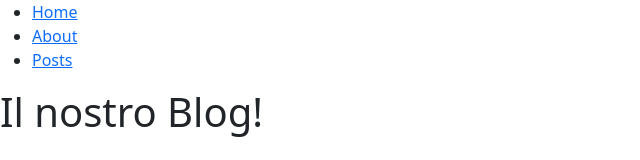
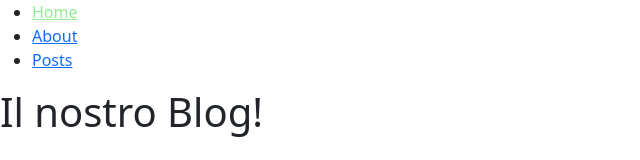
Before and after one commit to lucaconigliaro/react-router, a React (Vite) app: page / in a window 1280 px wide. Shown: the top 160 px of the page, without its empty margins (0-640 px from the left). Built offline with nearby package versions, Linux system fonts and the light colour scheme; no server answers.

Commit message:
Gestione minima della classe active

```diff
--- a/src/index.css
+++ b/src/index.css
@@ -35,3 +35,7 @@
     max-height: 120px;
     object-fit: cover;
   }
+
+  nav .active {
+    color: lightgreen;
+  }
```
